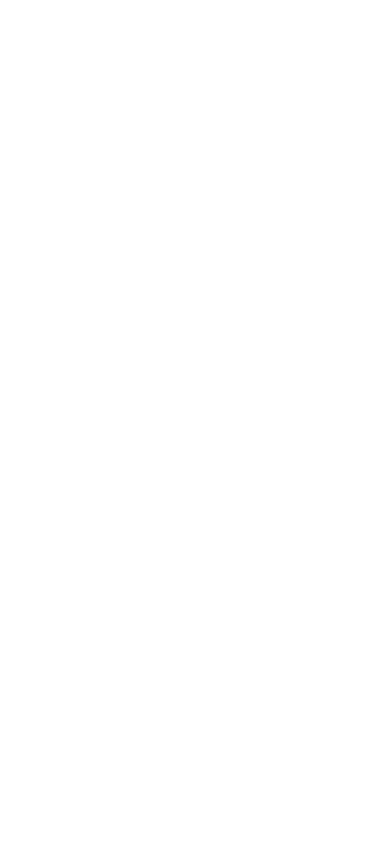
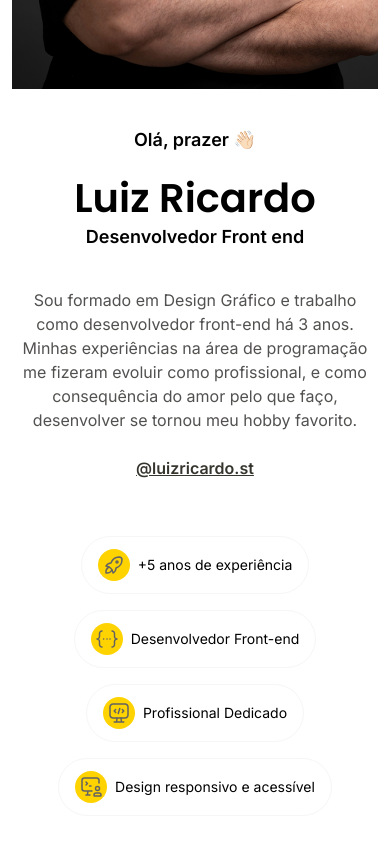
Before and after one commit to luuizz/luizricardo-portfolio, a Next.js app: page / in a window 390 px wide. Shown: the part 1780-2624 px from the top of the page. Before the commit the page ends 1739 px from the top, so only its background shows below. Built offline with nearby package versions, Linux system fonts and the light colour scheme.

Commit message:
feat: 🚀 finalizado responsivo da seção

```diff
--- a/src/app/page.tsx
+++ b/src/app/page.tsx
@@ -46,7 +46,7 @@
       </AnimatePresence>
 
       <SectionHero />
-      {/* <SectionSobre /> */}
+      <SectionSobre />
       {/* <SectionMarquee /> */}
       {/* <SectionProjetos /> */}
       {/* <SectionDiferenciais /> */}
--- a/src/components/sections/sobre/index.tsx
+++ b/src/components/sections/sobre/index.tsx
@@ -8,34 +8,38 @@
 import Bullets from './Bullets'
 import { dadosBullets } from '@/app/shared/utils/data'
 import { useScrollReveal } from '@/hooks/useScrollReveal'
+import usePrefersReducedMotion from '@/hooks/usePreferReducedMotion'
+import useIsDesktop from '@/hooks/useIsDesktop'
 
 export default function SectionSobre() {
-
+  const prefersReducedMotion = usePrefersReducedMotion();
   const leftAreaRef = useRef<HTMLDivElement>(null);
   const rightAreaRef = useRef<HTMLDivElement>(null);
   const cardsRef = useRef<HTMLDivElement>(null);
+  const isDesktop = useIsDesktop();
 
+  const disabled = prefersReducedMotion || !isDesktop;
 
-  useScrollReveal(leftAreaRef, { direction: 'left', duration: 1 })
-  useScrollReveal(rightAreaRef, { direction: 'right', duration: 1 })
-  useScrollReveal(cardsRef, { direction: 'bottom', duration: 1, stagger: 0.2 })
+  useScrollReveal(leftAreaRef, { direction: 'left', duration: 1, disabled })
+  useScrollReveal(rightAreaRef, { direction: 'right', duration: 1, disabled })
+  useScrollReveal(cardsRef, { direction: 'bottom', duration: 1, stagger: 0.2, disabled })
 
   return (
-    <section id='quem-sou' className='py-28 scroll-mt-header'>
-      <Grid className='flex items-center justify-between gap-10'>
+    <section id='quem-sou' className='overflow-hidden py-16 sm:py-20 lg:py-28 scroll-mt-header'>
+      <Grid className='flex lg:flex-row flex-col items-center justify-between gap-10'>
         <div ref={leftAreaRef} className='flex-1 max-w-[29.25rem] relative'>
           <Image src={"/foto-destaque.png"} alt='Foto de destaque do Luiz Ricardo' width={488} height={665} />
-          <BadgeIcon className='absolute top-1/2 -translate-y-1/2 -right-8'  />
+          <BadgeIcon className='absolute hidden sm:block top-1/2 -translate-y-1/2 -right-8'  />
         </div>
-        <div ref={rightAreaRef} className='flex-1 max-w-[32rem]'>
+        <div ref={rightAreaRef} className='flex-1 text-center lg:text-left max-w-full sm:max-w-[80%] lg:max-w-[26.75rem] xl:max-w-[32rem]'>
           <h4 className='mb-6 text-lg/short font-inter font-semibold text-black'>Olá, prazer 👋🏻</h4>
           <h2 className='text-4xl-short/short mb-1'>Luiz Ricardo</h2>
           <h5 className='mb-10 text-lg/short text-black font-inter font-semibold'>Desenvolvedor Front end</h5>
-          <p className='text-base/large text-brand-gray-700 mb-6 w-[27.125rem]'>Sou formado em Design Gráfico e trabalho como desenvolvedor front-end há 3 anos. Minhas experiências na área de programação me fizeram evoluir como profissional, e como consequência do amor pelo que faço, desenvolver se tornou meu hobby favorito.</p>
+          <p className='text-base/large text-brand-gray-700 mb-6 w-auto lg:w-[27.125rem]'>Sou formado em Design Gráfico e trabalho como desenvolvedor front-end há 3 anos. Minhas experiências na área de programação me fizeram evoluir como profissional, e como consequência do amor pelo que faço, desenvolver se tornou meu hobby favorito.</p>
 
           <Link className='text-brand-gray-800 underline font-semibold transition-colors duration-300 hover:text-brand-primary-dark' href={"https://www.instagram.com/luizricardo.st/"} title='Instagram' target='_blank'>@luizricardo.st</Link>
 
-          <div className='mt-14 flex flex-wrap gap-4'>
+          <div className='mt-14 flex justify-center lg:justify-start flex-wrap gap-4'>
             {
               dadosBullets.map((item) => (
                 <Bullets key={item.id} {...item} />
```
